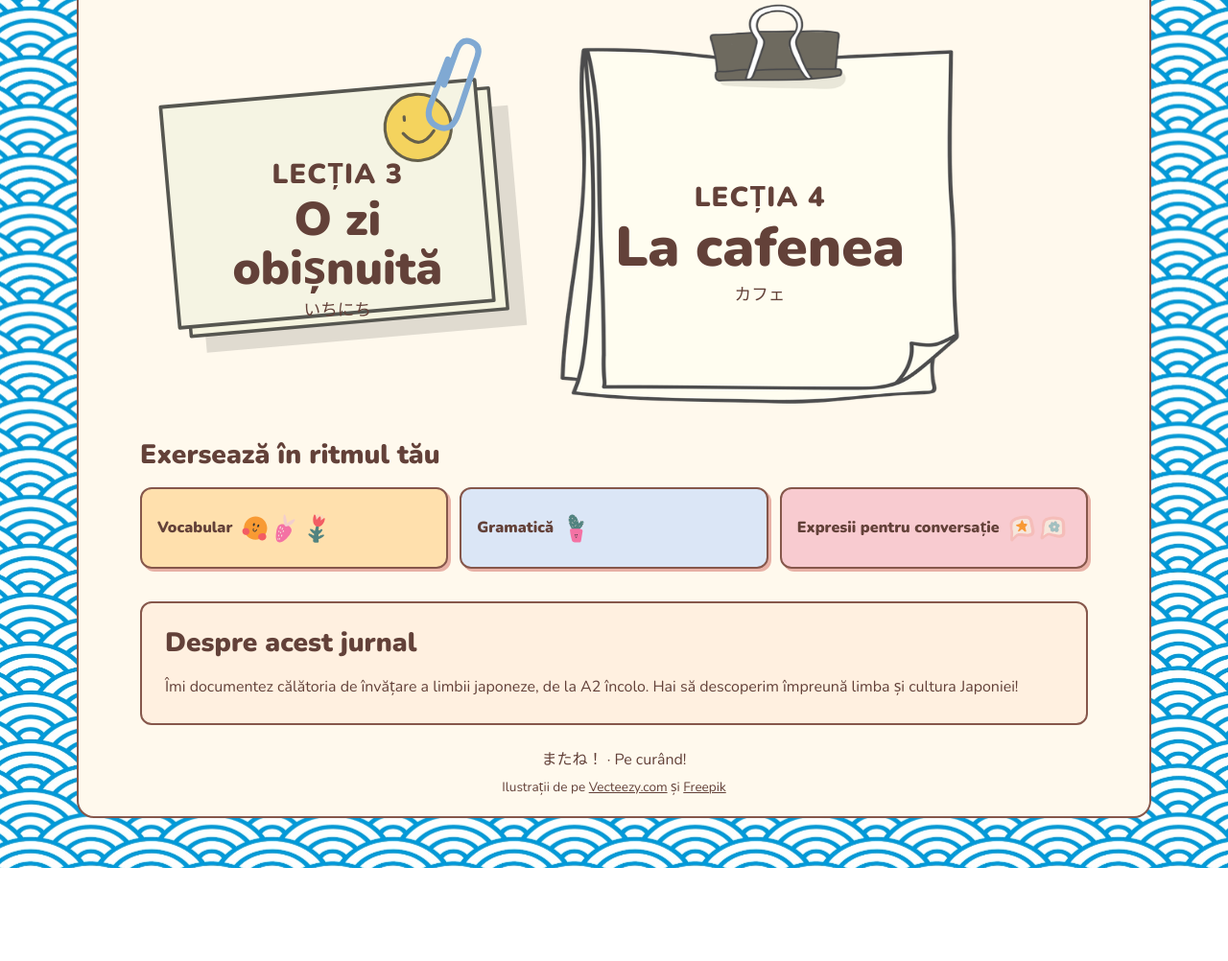
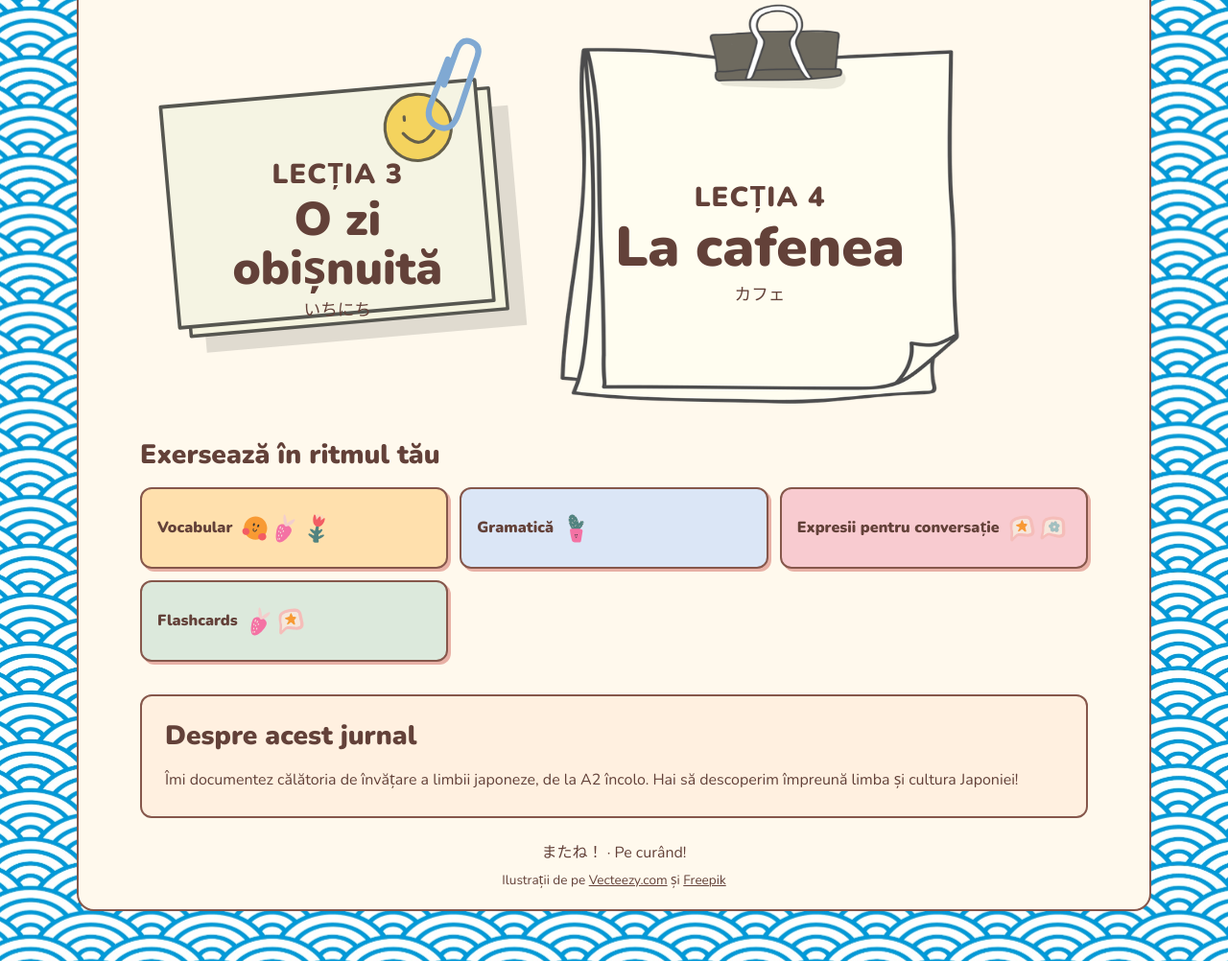
Before and after one commit to invat-singura-nihongo/invat-singura-nihongo.github.io, a plain HTML site: page index.html in a window 1280 px wide. Shown: the part 1187-2189 px from the top of the page at 96% size. Before the commit the page ends 2092 px from the top, so only its background shows below. Drawn offline with nearby package versions, Linux system fonts and the light colour scheme.

Commit message:
Link flashcards from practice section

```diff
--- a/index.html
+++ b/index.html
@@ -40,6 +40,7 @@
 <li><a class="practice-link" href="vocabular.html"><span class="title-line">Vocabular<span class="doodles" aria-hidden="true"><img src="assets/blushing-smile.svg" alt=""><img src="assets/strawberry.svg" alt=""><img src="assets/red-tulip.svg" alt=""></span></span></a></li>
 <li><a class="practice-link" href="gramatica.html"><span class="title-line">Gramatică<span class="doodles" aria-hidden="true"><img src="assets/cactus.svg" alt=""></span></span></a></li>
 <li><a class="practice-link" href="expresii.html"><span class="title-line">Expresii pentru conversație<span class="doodles" aria-hidden="true"><img src="assets/star-message.svg" alt=""><img src="assets/flower-message.svg" alt=""></span></span></a></li>
+<li><a class="practice-link" href="flashcards.html" style="background:#dce9dc"><span class="title-line">Flashcards<span class="doodles" aria-hidden="true"><img src="assets/strawberry.svg" alt=""><img src="assets/star-message.svg" alt=""></span></span></a></li>
 </ul></section>
 <section id="despre" class="panel"><h2>Despre acest jurnal</h2><p>Îmi documentez călătoria de învățare a limbii japoneze, de la A2 încolo. Hai să descoperim împreună limba și cultura Japoniei!</p></section>
 </main>
```
